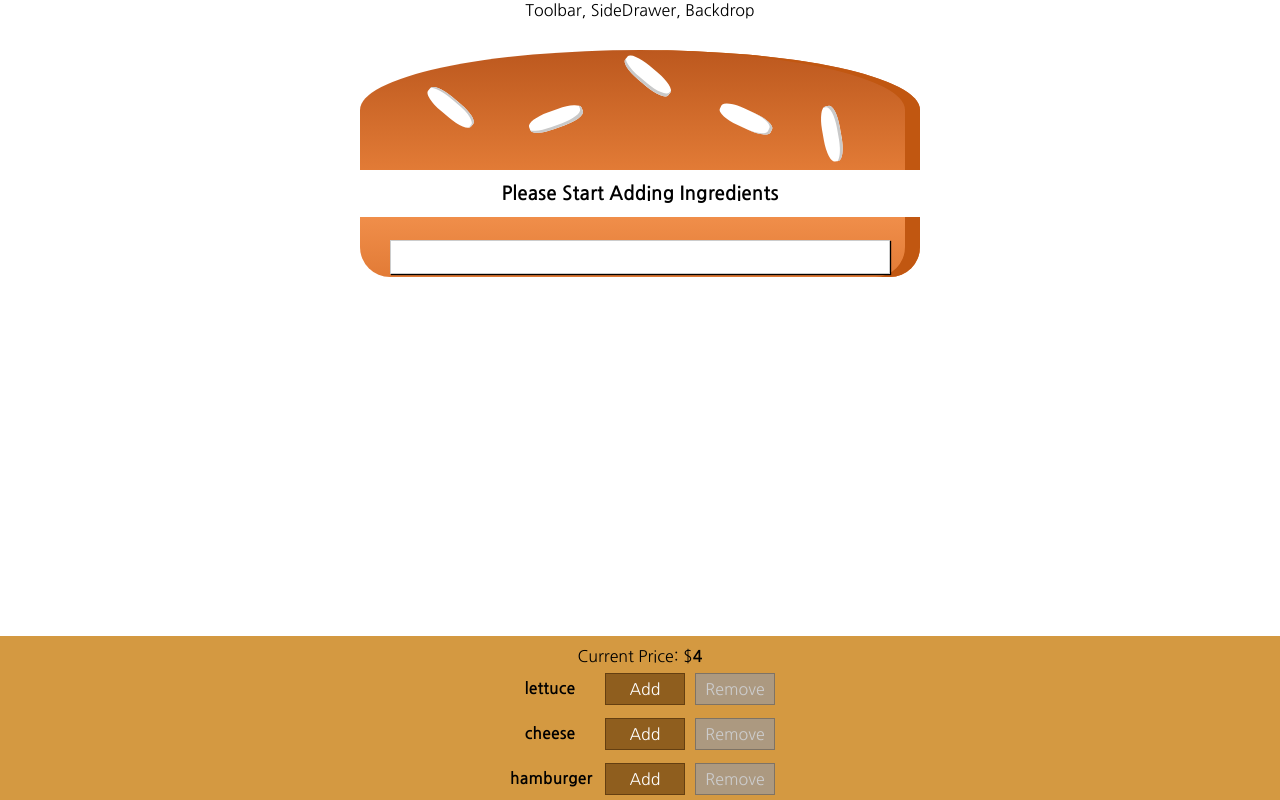
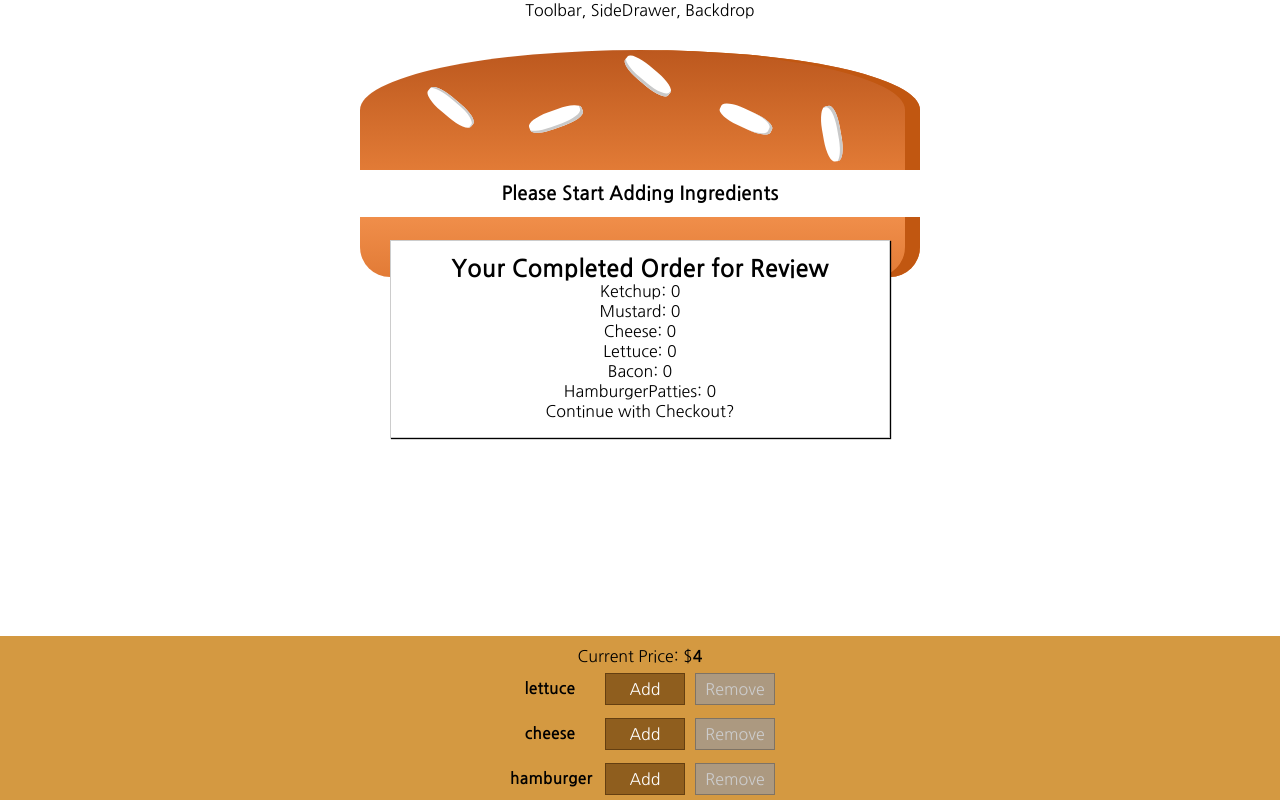
Before and after one commit to azharshahstl/BurgerMan, a React (Create React App) app: page / in a window 1280 px wide. Shown: the top 800 px of the page. Built offline with nearby package versions, Linux system fonts and the light colour scheme; the HTML template or start-up script is replaced by a standard one.

Commit message:
Created Modal and populated with order summary info

```diff
--- a/src/components/Burger/OrderSummary/OrderSummary.js
+++ b/src/components/Burger/OrderSummary/OrderSummary.js
@@ -1,10 +1,21 @@
 import React from 'react';
+import Aux from '../../../hoc/Aux';
 
 const orderSummary = (props) => {
 
+    const summary = Object.keys(props.ingredients).map(ingredkey => {
+        return (<li style={{listStyleType:'none'}}>{ingredkey}: {props.ingredients[ingredkey]}</li>)
+    })
+
     return (
-        <div></div>
+        <Aux>
+            <h2>Your Completed Order for Review</h2>
+            <ul>
+                {summary}
+            </ul>
+            <p>Continue with Checkout?</p>
+        </Aux>
     )
 }
 
-export default orderSummary
+export default orderSummary;
--- a/src/containers/BurgerBuilder/BurgerBuilder.js
+++ b/src/containers/BurgerBuilder/BurgerBuilder.js
@@ -3,6 +3,7 @@ import Aux from '../../hoc/Aux';
 import Burger from '../../components/Burger/Burger';
 import BurgerBuildControls from '../../components/Burger/BurgerBuildControls/BurgerBuildControls';
 import Modal from '../../components/UI/Modal/Modal';
+import OrderSummary from '../../components/Burger/OrderSummary/OrderSummary';
 
 const INGREDIENT_PRICES = {
     Cheese: 1.0,
@@ -84,7 +85,9 @@ class BurgerBuilder extends Component {
 
         return (
             <Aux>
-                    <Modal />
+                    <Modal>
+                        <OrderSummary ingredients={this.state.ingredients}/>
+                    </Modal>
                     <Burger ingredients={this.state.ingredients} />
                     <BurgerBuildControls addIngredient={this.addIngredientHandler}
                     removeIngredient={this.removeIngredientHandler}
```
Also changed, not shown: 1 other file (tests, documents, lock files or other folders).
